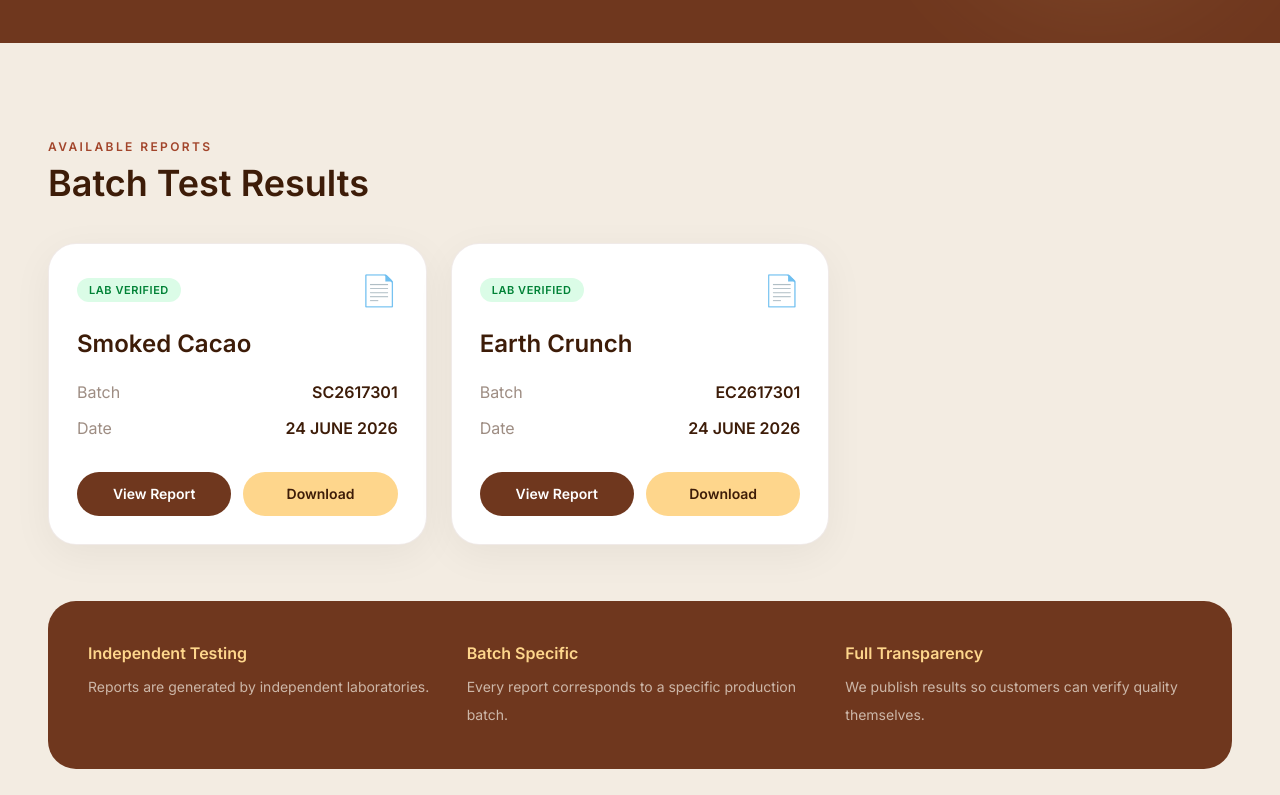
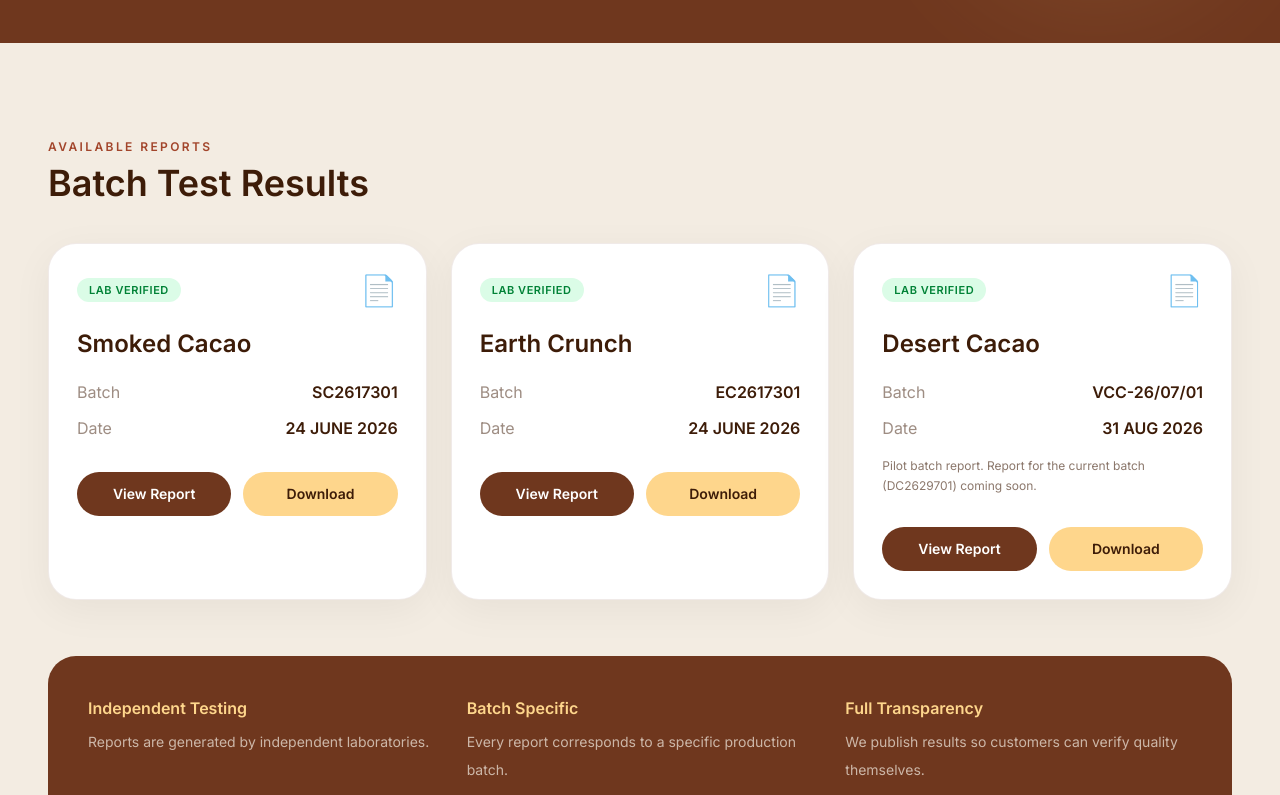
Before and after one commit to ContentlyWriters/snava, a Next.js app: page /labreport in a window 1280 px wide. Shown: the part 579-1374 px from the top of the page. Built offline with nearby package versions, Linux system fonts and the light colour scheme; no server answers; a web font is replaced by a local one.

Commit message:
Desert Cacao lab report

```diff
--- a/components/LabReport/index.tsx
+++ b/components/LabReport/index.tsx
@@ -22,6 +22,15 @@ const reports = [
     batch: "EC2617301",
     date: "24 JUNE 2026",
     pdf: "/lab-reports/ec001.pdf",
+  },
+
+  {
+    id: 3,
+    product: "Desert Cacao",
+    batch: "VCC-26/07/01",
+    date: "31 AUG 2026",
+    pdf: "/lab-reports/dc-pilot-vcc260701.pdf",
+    note: "Pilot batch report. Report for the current batch (DC2629701) coming soon.",
   },
 
 ];
@@ -114,6 +123,12 @@ export default function LabReportsPage() {
                       </span>
                     </div>
                   </div>
+
+                  {report.note && (
+                    <p className="mt-4 text-xs leading-relaxed text-[#3d1c08]/60">
+                      {report.note}
+                    </p>
+                  )}
 
 
 
```
Also changed, not shown: 1 other file (tests, documents, lock files or other folders).
